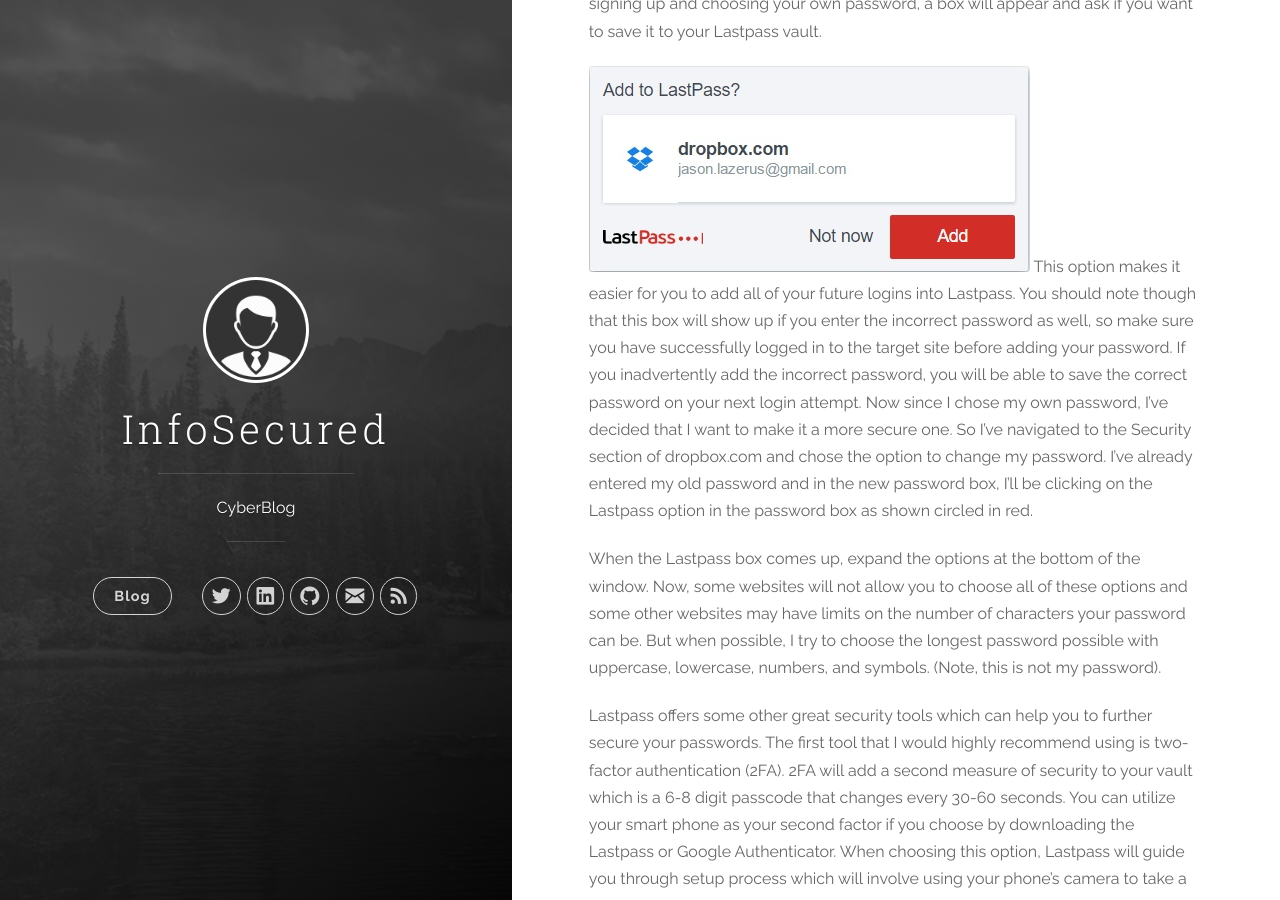
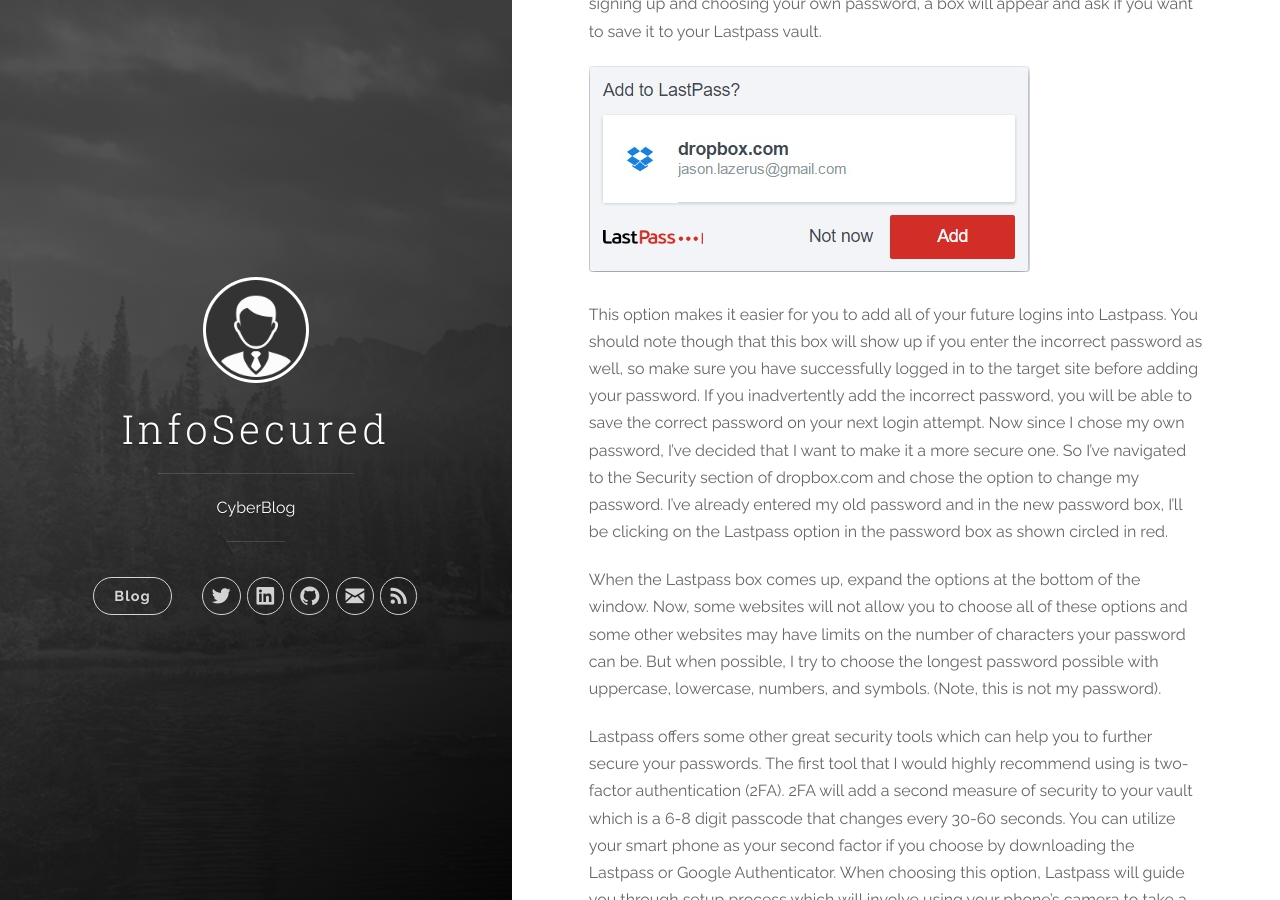
Before and after one commit to InfoSecured/infosecured.github.io, a Jekyll site: the page built from _posts/2017-02-09-getting-started-with-lastpass.md, in a window 1280 px wide and 900 px high, scrolled down 1644 px. Built offline with Jekyll 4.4.1, drawn with Linux system fonts in a browser that asks for light colours.

Commit message:
Update _posts/2017-02-09-getting-started-with-lastpass.md

```diff
--- a/_posts/2017-02-09-getting-started-with-lastpass.md
+++ b/_posts/2017-02-09-getting-started-with-lastpass.md
@@ -22,7 +22,8 @@ When starting with Lastpass, you’ll need to create one very secure password to
 
 Now, you have the option to add sites manually, or the recommended option is to add passwords to your vault as you visit sites.  For example, we will create a new account on dropbox.com, which is a popular online file storage website.  After signing up and choosing your own password, a box will appear and ask if you want to save it to your Lastpass vault.
 
-<img src="http://infosecured.github.io/images/posts/addtolp.png" alt="Add a Password" class="inline"/>
+![add](/images/posts/addtolp.png "Add a Password")
+
 This option makes it easier for you to add all of your future logins into Lastpass.  You should note though that this box will show up if you enter the incorrect password as well, so make sure you have successfully logged in to the target site before adding your password.  If you inadvertently add the incorrect password, you will be able to save the correct password on your next login attempt.  Now since I chose my own password, I’ve decided that I want to make it a more secure one.  So I’ve navigated to the Security section of dropbox.com and chose the option to change my password.  I’ve already entered my old password and in the new password box, I’ll be clicking on the Lastpass option in the password box as shown circled in red.
 
 When the Lastpass box comes up, expand the options at the bottom of the window.  Now, some websites will not allow you to choose all of these options and some other websites may have limits on the number of characters your password can be.  But when possible, I try to choose the longest password possible with uppercase, lowercase, numbers, and symbols. (Note, this is not my password).
```
